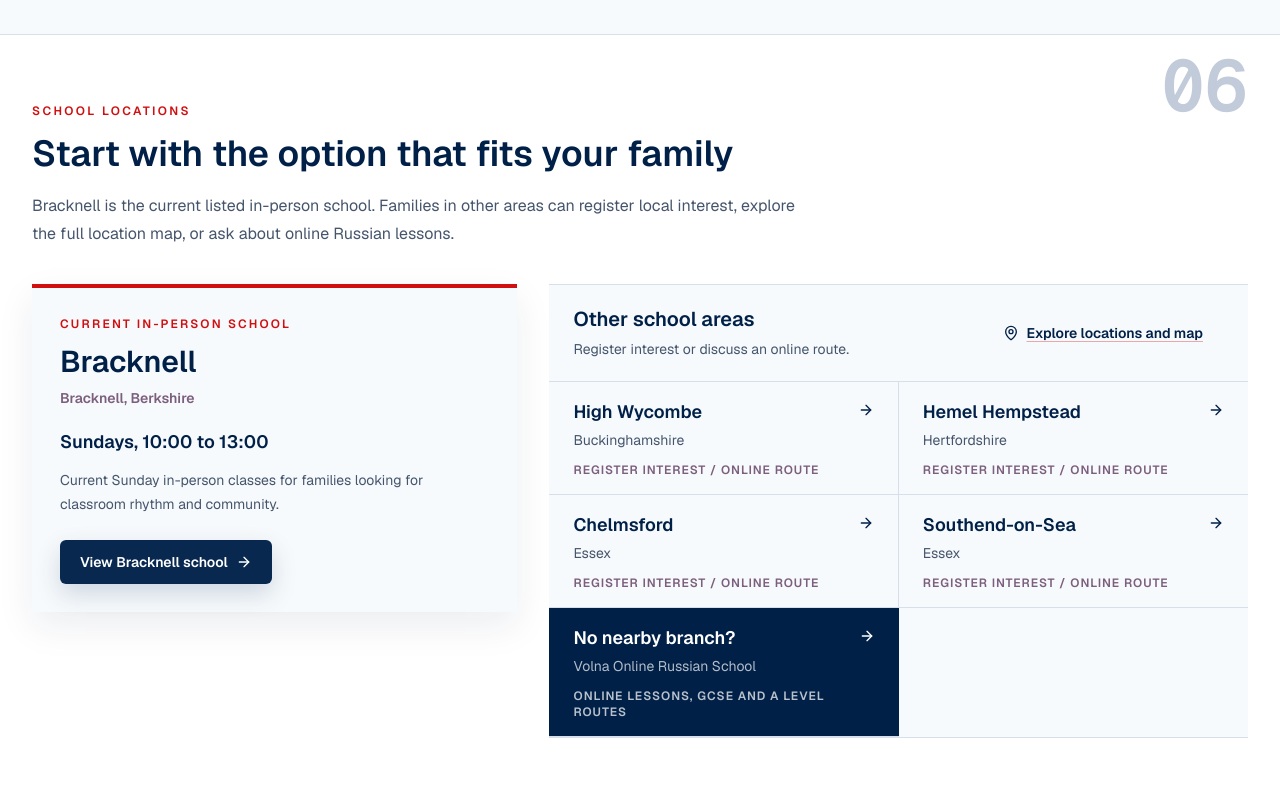
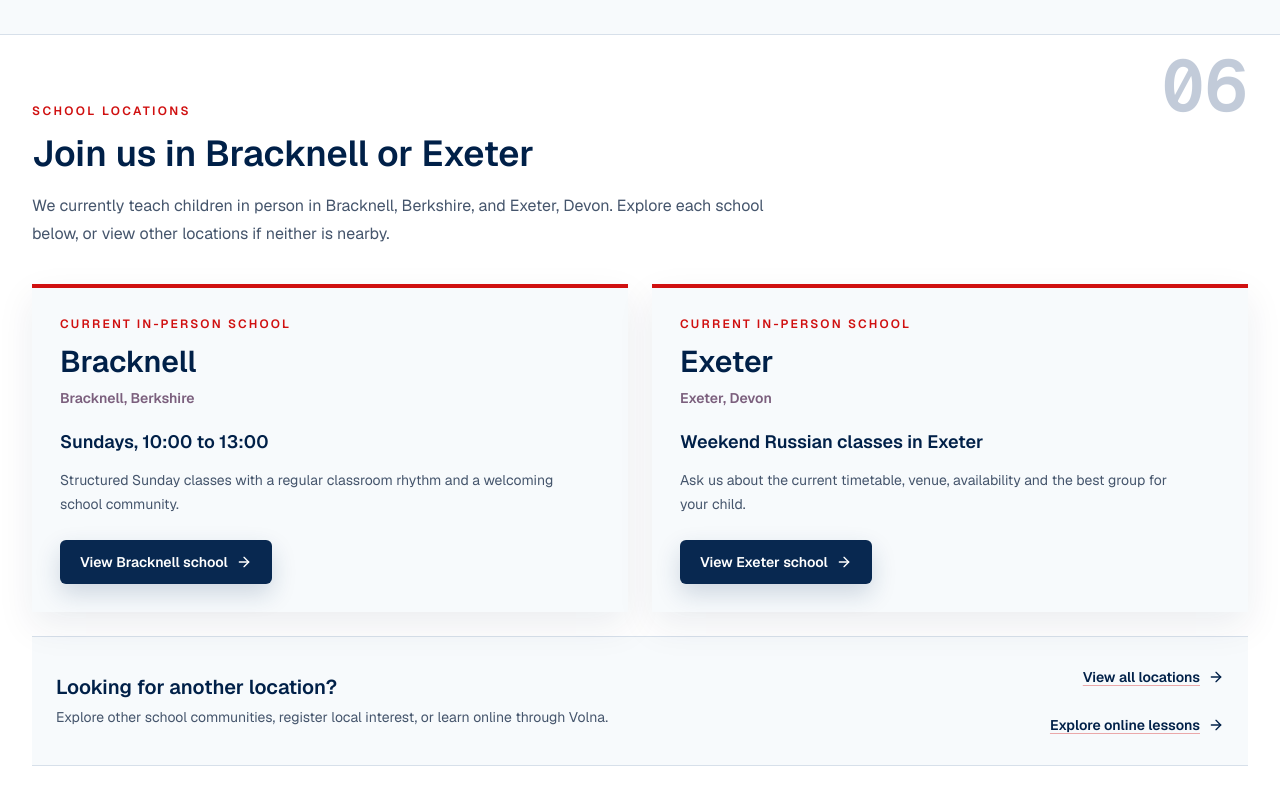
Before and after one commit to AntonV0/pushkins-russian-school, a Next.js app: page / in a window 1280 px wide. Shown: the part 2820-3620 px from the top of the page. Built offline with nearby package versions, Linux system fonts and the light colour scheme.

Commit message:
feat(homepage): feature current school locations

```diff
--- a/src/app/page.tsx
+++ b/src/app/page.tsx
@@ -147,13 +147,13 @@ const homepageSchoolSummaries: Record<string, string> = {
   "hemel-hempstead":
     "Register local interest in Hertfordshire or discuss online Russian lessons.",
   bracknell:
-    "Current Sunday in-person classes for families looking for classroom rhythm and community.",
+    "Structured Sunday classes with a regular classroom rhythm and a welcoming school community.",
   chelmsford:
     "Register local interest in Essex or ask about Volna online lessons.",
   "southend-on-sea":
     "Register local interest in Essex or discuss online learning routes.",
   exeter:
-    "Register interest in Devon while the local venue, timetable, and provision are confirmed.",
+    "Ask us about the current timetable, venue, availability and the best group for your child.",
 };
 
 export const metadata: Metadata = {
@@ -181,8 +181,7 @@ export const metadata: Metadata = {
 };
 
 export default function Home() {
-  const currentSchool = schools.find((school) => school.status === "open");
-  const interestSchools = schools.filter((school) => school.status !== "open");
+  const currentSchools = schools.filter((school) => school.status === "open");
 
   return (
     <main>
@@ -378,116 +377,82 @@ export default function Home() {
         <div className="mx-auto max-w-7xl px-6 lg:px-8">
           <SectionIntro
             eyebrow="School locations"
-            title="Start with the option that fits your family"
+            title="Join us in Bracknell or Exeter"
           >
             <p>
-              Bracknell is the current listed in-person school. Families in
-              other areas can register local interest, explore the full location
-              map, or ask about online Russian lessons.
+              We currently teach children in person in Bracknell, Berkshire,
+              and Exeter, Devon. Explore each school below, or view other
+              locations if neither is nearby.
             </p>
           </SectionIntro>
 
-          <div className="mt-9 grid gap-8 lg:grid-cols-[0.82fr_1.18fr] lg:items-start">
-            {currentSchool ? (
-              <article className="border-t-4 border-brand-red bg-background px-6 py-6 shadow-[0_14px_35px_rgba(0,32,72,0.08)] sm:px-7 sm:py-7">
+          <div className="mt-9 grid gap-6 lg:grid-cols-2">
+            {currentSchools.map((school) => (
+              <article
+                key={school.slug}
+                className="flex h-full flex-col border-t-4 border-brand-red bg-background px-6 py-6 shadow-[0_14px_35px_rgba(0,32,72,0.08)] sm:px-7 sm:py-7"
+              >
                 <p className="text-xs font-semibold uppercase tracking-[0.18em] text-brand-red">
                   Current in-person school
                 </p>
                 <h3 className="mt-3 text-3xl font-semibold text-brand-blue-strong">
-                  {currentSchool.name}
+                  {school.name}
                 </h3>
                 <p className="mt-2 text-sm font-semibold text-brand-accent">
-                  {currentSchool.area}, {currentSchool.county}
+                  {school.area}, {school.county}
                 </p>
                 <p className="mt-5 text-lg font-semibold leading-7 text-brand-blue-strong">
-                  {currentSchool.schedule}
+                  {school.slug === "exeter"
+                    ? "Weekend Russian classes in Exeter"
+                    : school.schedule}
                 </p>
                 <p className="mt-3 text-sm leading-6 text-slate-600">
-                  {homepageSchoolSummaries[currentSchool.slug] ??
-                    currentSchool.availabilitySummary}
+                  {homepageSchoolSummaries[school.slug] ??
+                    school.availabilitySummary}
                 </p>
                 <ButtonLink
-                  href={`/schools/${currentSchool.slug}`}
-                  className="mt-6"
+                  href={`/schools/${school.slug}`}
+                  className="mt-6 self-start"
                   icon={<ArrowRight className="size-4" />}
                   iconPosition="end"
                 >
-                  View Bracknell school
+                  View {school.name} school
                 </ButtonLink>
               </article>
-            ) : null}
+            ))}
+          </div>
 
-            <div className="border-y border-border-soft bg-background">
-              <div className="flex flex-col gap-3 border-b border-border-soft px-5 py-5 sm:flex-row sm:items-center sm:justify-between sm:px-6">
+          <div className="mt-6 flex flex-col gap-5 border-y border-border-soft bg-background px-5 py-5 sm:flex-row sm:items-center sm:justify-between sm:px-6">
             <div>
               <h3 className="text-xl font-semibold text-brand-blue-strong">
-                    Other school areas
+                Looking for another location?
               </h3>
-                  <p className="mt-1 text-sm leading-6 text-slate-600">
-                    Register interest or discuss an online route.
+              <p className="mt-1 max-w-2xl text-sm leading-6 text-slate-600">
+                Explore other school communities, register local interest, or
+                learn online through Volna.
               </p>
             </div>
-                <ButtonLink
+            <div className="flex flex-col items-start gap-2 sm:items-end">
+              <Link
                 href="/schools#location-explorer"
-                  variant="quiet"
-                  className="min-h-0 justify-start px-0 py-1 text-left"
-                  icon={<MapPin className="size-4" />}
+                className="group inline-flex min-h-10 items-center gap-2 py-1 text-sm font-semibold text-brand-blue-strong underline decoration-brand-red/35 underline-offset-4 transition hover:text-brand-red hover:decoration-brand-red"
               >
-                  Explore locations and map
-                </ButtonLink>
-              </div>
-
-              <div className="grid sm:grid-cols-2">
-                {interestSchools.map((school) => (
-                  <Link
-                    key={school.slug}
-                    href={`/schools/${school.slug}`}
-                    className="group border-b border-border-soft px-5 py-4 transition hover:bg-surface-muted/70 sm:px-6 sm:[&:nth-child(odd)]:border-r"
-                  >
-                    <span className="flex items-start justify-between gap-4">
-                      <span>
-                        <span className="block text-lg font-semibold text-brand-blue-strong transition group-hover:text-brand-red">
-                          {school.name}
-                        </span>
-                        <span className="mt-1 block text-sm text-slate-600">
-                          {school.county}
-                        </span>
-                      </span>
+                <span>View all locations</span>
                 <ArrowRight
                   aria-hidden="true"
-                        className="mt-1 size-4 shrink-0 text-brand-blue-strong transition-transform group-hover:translate-x-1"
+                  className="size-4 transition-transform group-hover:translate-x-0.5"
                 />
-                    </span>
-                    <span className="mt-3 block text-xs font-semibold uppercase tracking-[0.08em] text-brand-accent">
-                      {school.slug === "exeter"
-                        ? "Details being confirmed"
-                        : "Register interest / online route"}
-                    </span>
               </Link>
-                ))}
               <Link
                 href="/online-lessons"
-                  className="group border-b border-border-soft bg-brand-blue-strong px-5 py-4 text-white transition hover:bg-brand-blue sm:px-6"
+                className="group inline-flex min-h-10 items-center gap-2 py-1 text-sm font-semibold text-brand-blue-strong underline decoration-brand-red/35 underline-offset-4 transition hover:text-brand-red hover:decoration-brand-red"
               >
-                  <span className="flex items-start justify-between gap-4">
-                    <span>
-                      <span className="block text-lg font-semibold">
-                        No nearby branch?
-                      </span>
-                      <span className="mt-1 block text-sm text-white/70">
-                        Volna Online Russian School
-                      </span>
-                    </span>
+                <span>Explore online lessons</span>
                 <ArrowRight
                   aria-hidden="true"
-                      className="mt-1 size-4 shrink-0 transition-transform group-hover:translate-x-1"
+                  className="size-4 transition-transform group-hover:translate-x-0.5"
                 />
-                  </span>
-                  <span className="mt-3 block text-xs font-semibold uppercase tracking-[0.08em] text-white/72">
-                    Online lessons, GCSE and A Level routes
-                  </span>
               </Link>
-              </div>
             </div>
           </div>
         </div>
```
Lines whose indentation alone changed are shown as unchanged.
